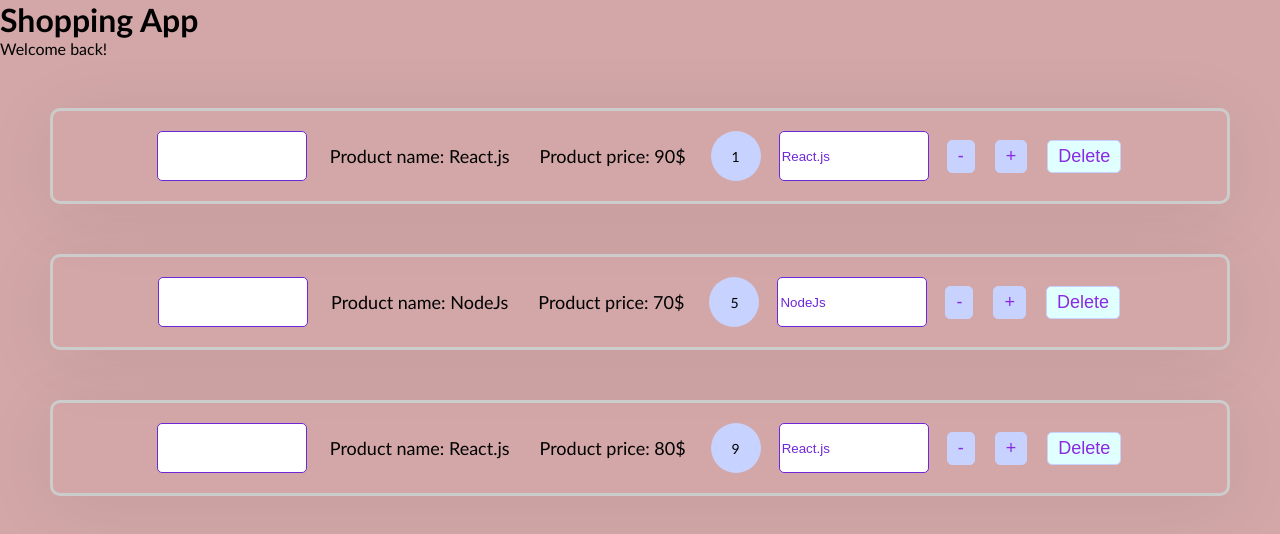
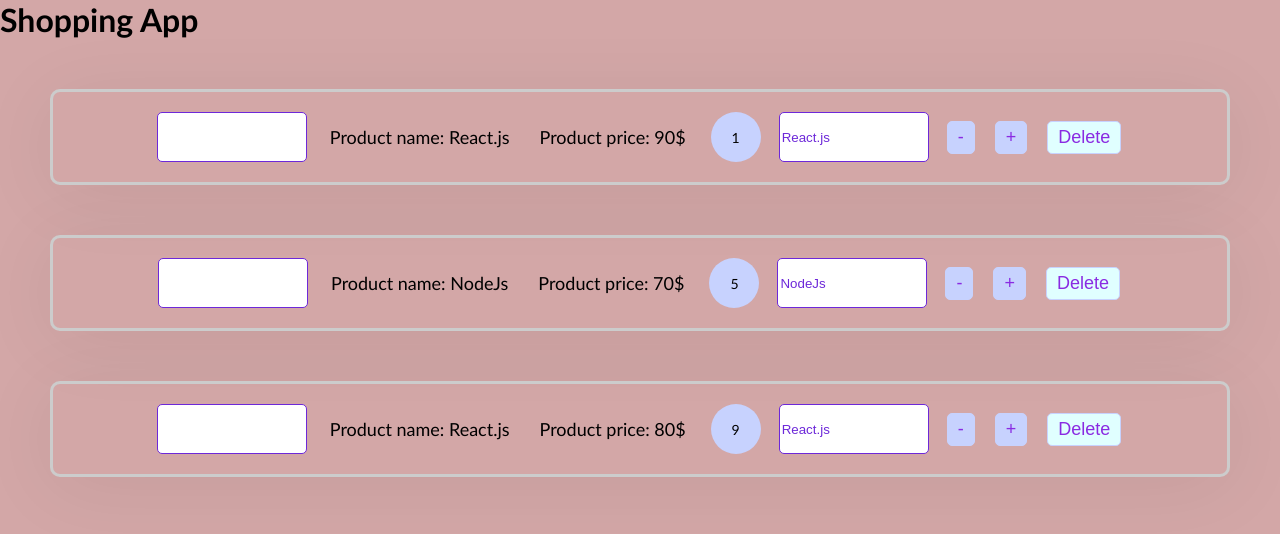
Before and after one commit to Mehrnaz-hmt/React-js-saaheb, a React (Create React App) app: page / in a window 1280 px wide. Shown: the top 534 px of the page. Built offline with nearby package versions, Linux system fonts and the light colour scheme.

Commit message:
season 1 - movie 30 - conditional rendering - approach 4

```diff
--- a/src/Components/ProductList/ProductList.js
+++ b/src/Components/ProductList/ProductList.js
@@ -68,11 +68,14 @@ export default class ProductList extends Component {
   render() {
     return (
       <div>
-        {!this.state.products.length ? (
+        {/* {!this.state.products.length ? ( //length == 0 => !falsy == truthy length == 2 !truthy == falsy
           <div>Go to shopping!</div>
         ) : (
           <div>Welcome back!</div>
-        )}
+        )} */}
+        {!this.state.products.length &&
+        <div>Go to shopping!</div>
+        }
         {this.renderProduct()}
       </div>
     );
```
